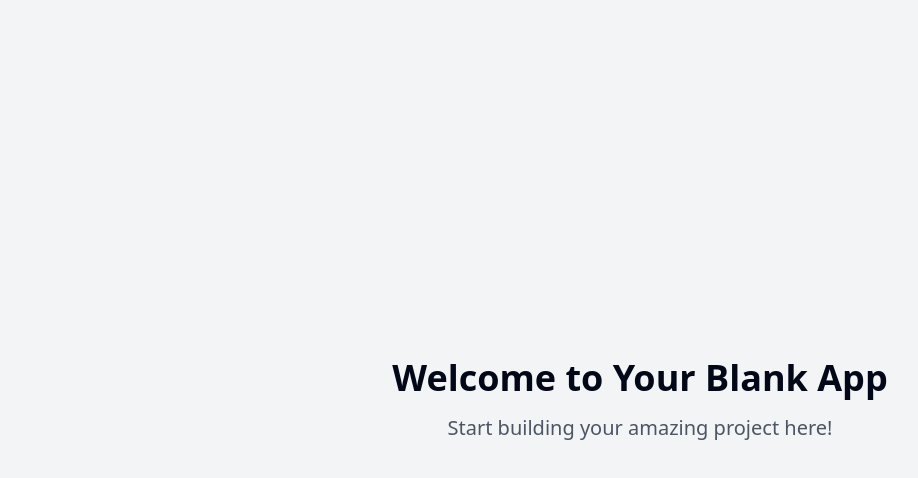
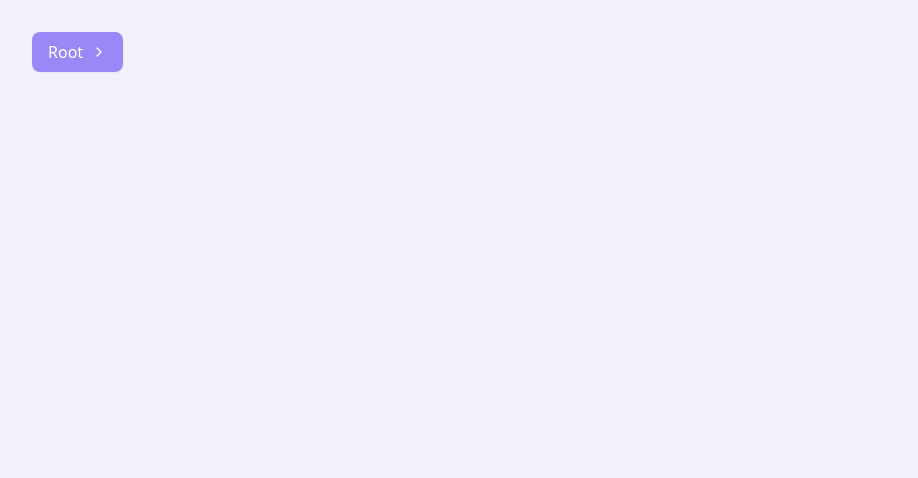
Before and after one commit to dennishansen/branchy, a React (Vite) app: page / in a window 1280 px wide. Shown: the top 478 px of the page, without its empty margins (0-918 px from the left). Built offline with nearby package versions, Linux system fonts and the light colour scheme.

Commit message:
Add tree view component
Implement a tree view component with expand/collapse functionality.

```diff
--- /dev/null
+++ b/src/components/TreeNode.tsx
@@ -0,0 +1,52 @@
+
+import React, { useState } from 'react';
+import { ChevronRight } from 'lucide-react';
+import { cn } from '@/lib/utils';
+
+interface TreeNodeProps {
+  text: string;
+  depth: number;
+}
+
+const TreeNode: React.FC<TreeNodeProps> = ({ text, depth }) => {
+  const [isExpanded, setIsExpanded] = useState(false);
+
+  const handleClick = () => {
+    setIsExpanded(!isExpanded);
+  };
+
+  return (
+    <div className="flex items-start gap-4">
+      <button
+        onClick={handleClick}
+        className={cn(
+          "flex items-center gap-2 px-4 py-2 rounded-lg transition-all duration-300",
+          "bg-[#9b87f5] hover:bg-[#8B5CF6] text-white shadow-sm",
+          "relative group"
+        )}
+      >
+        <span>{text}</span>
+        <ChevronRight
+          className={cn(
+            "w-4 h-4 transition-transform duration-300",
+            isExpanded ? "rotate-90" : ""
+          )}
+        />
+      </button>
+
+      {isExpanded && (
+        <div className="flex flex-col gap-4 animate-fade-in">
+          {Array.from({ length: 5 }).map((_, index) => (
+            <TreeNode
+              key={`${depth}-${index}`}
+              text={`Node ${depth}.${index + 1}`}
+              depth={depth + 1}
+            />
+          ))}
+        </div>
+      )}
+    </div>
+  );
+};
+
+export default TreeNode;
--- /dev/null
+++ b/src/components/TreeViewer.tsx
@@ -0,0 +1,15 @@
+
+import React from 'react';
+import TreeNode from './TreeNode';
+
+const TreeViewer = () => {
+  return (
+    <div className="w-full overflow-x-auto p-8 bg-[#F1F0FB] min-h-screen">
+      <div className="min-w-max">
+        <TreeNode text="Root" depth={1} />
+      </div>
+    </div>
+  );
+};
+
+export default TreeViewer;
--- a/src/pages/Index.tsx
+++ b/src/pages/Index.tsx
@@ -1,12 +1,10 @@
-// Update this page (the content is just a fallback if you fail to update the page)
+
+import TreeViewer from '@/components/TreeViewer';
 
 const Index = () => {
   return (
-    <div className="min-h-screen flex items-center justify-center bg-gray-100">
-      <div className="text-center">
-        <h1 className="text-4xl font-bold mb-4">Welcome to Your Blank App</h1>
-        <p className="text-xl text-gray-600">Start building your amazing project here!</p>
-      </div>
+    <div className="w-full">
+      <TreeViewer />
     </div>
   );
 };
--- a/tailwind.config.ts
+++ b/tailwind.config.ts
@@ -1,3 +1,4 @@
+
 import type { Config } from "tailwindcss";
 
 export default {
@@ -51,46 +52,34 @@ export default {
 				card: {
 					DEFAULT: 'hsl(var(--card))',
 					foreground: 'hsl(var(--card-foreground))'
-				},
-				sidebar: {
-					DEFAULT: 'hsl(var(--sidebar-background))',
-					foreground: 'hsl(var(--sidebar-foreground))',
-					primary: 'hsl(var(--sidebar-primary))',
-					'primary-foreground': 'hsl(var(--sidebar-primary-foreground))',
-					accent: 'hsl(var(--sidebar-accent))',
-					'accent-foreground': 'hsl(var(--sidebar-accent-foreground))',
-					border: 'hsl(var(--sidebar-border))',
-					ring: 'hsl(var(--sidebar-ring))'
 				}
 			},
-			borderRadius: {
-				lg: 'var(--radius)',
-				md: 'calc(var(--radius) - 2px)',
-				sm: 'calc(var(--radius) - 4px)'
-			},
 			keyframes: {
-				'accordion-down': {
-					from: {
-						height: '0'
+				"fade-in": {
+					"0%": {
+						opacity: "0",
+						transform: "translateX(-10px)"
 					},
-					to: {
-						height: 'var(--radix-accordion-content-height)'
+					"100%": {
+						opacity: "1",
+						transform: "translateX(0)"
 					}
 				},
+				'accordion-down': {
+					from: { height: '0' },
+					to: { height: 'var(--radix-accordion-content-height)' }
+				},
 				'accordion-up': {
-					from: {
-						height: 'var(--radix-accordion-content-height)'
-					},
-					to: {
-						height: '0'
-					}
+					from: { height: 'var(--radix-accordion-content-height)' },
+					to: { height: '0' }
 				}
 			},
 			animation: {
 				'accordion-down': 'accordion-down 0.2s ease-out',
-				'accordion-up': 'accordion-up 0.2s ease-out'
+				'accordion-up': 'accordion-up 0.2s ease-out',
+				"fade-in": "fade-in 0.3s ease-out"
 			}
 		}
 	},
-	plugins: [require("tailwindcss-animate")],
+	plugins: [require("tailwindcss-animate")]
 } satisfies Config;
```
